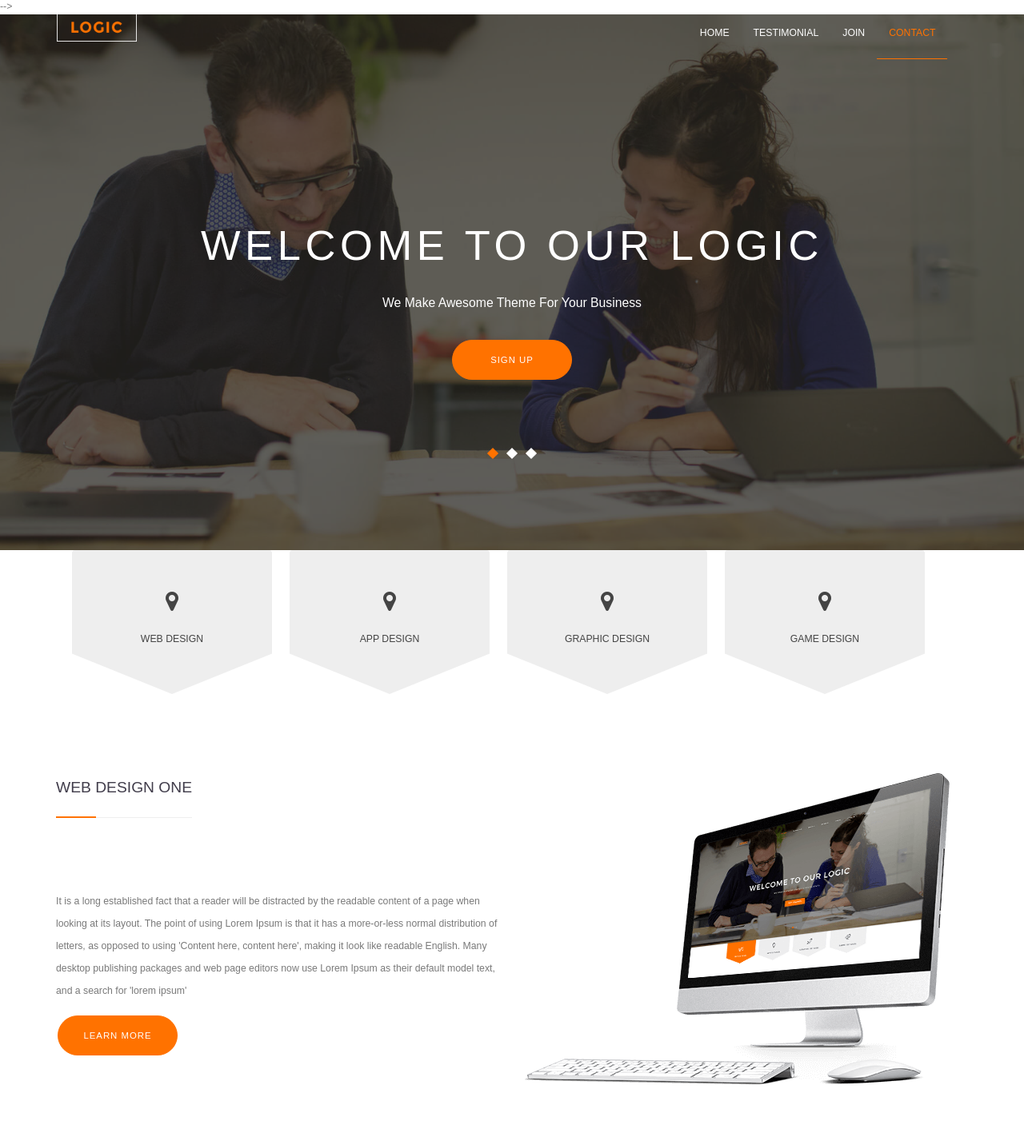
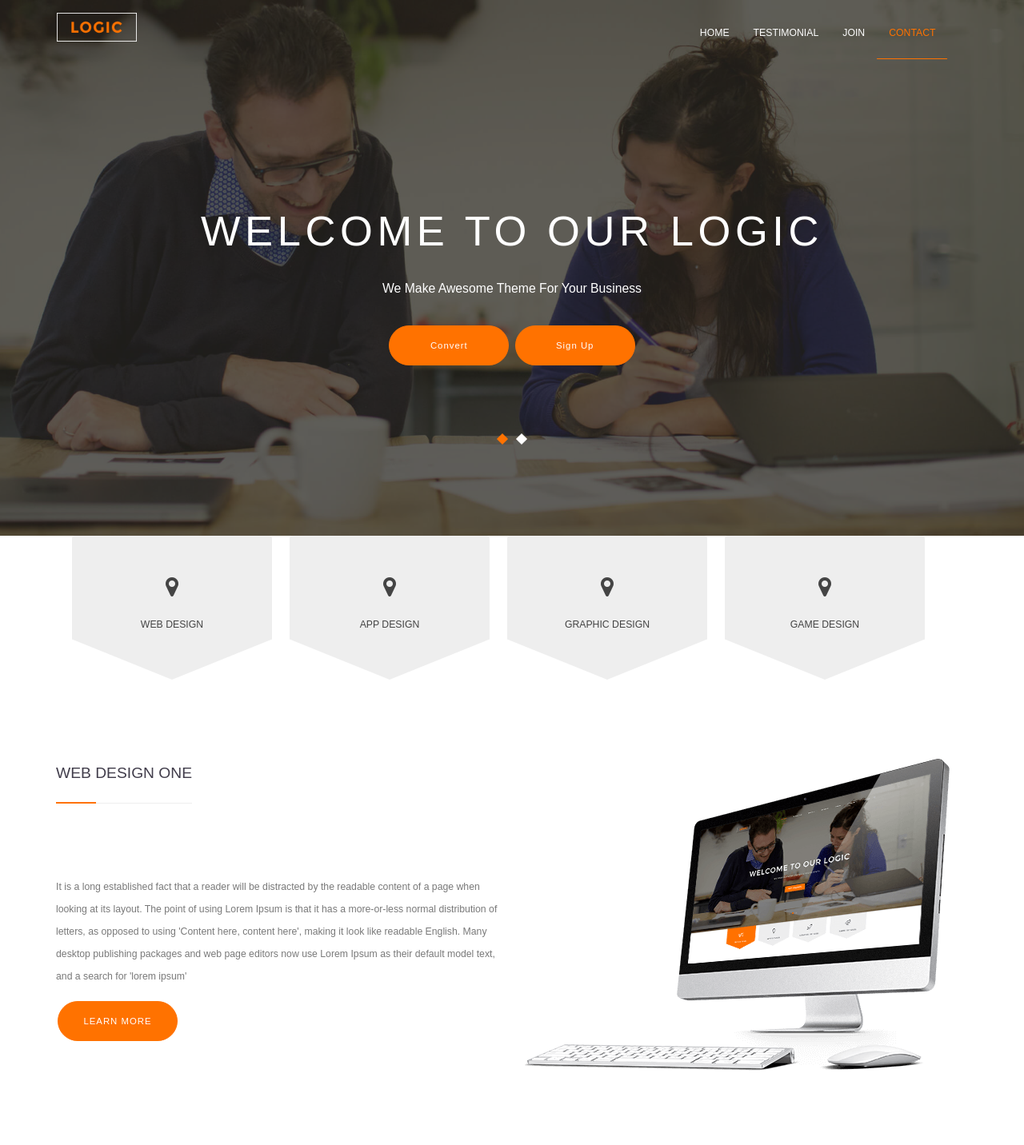
Before and after one commit to njerucyrus/kenyapesa, a PHP site: page /base.php in a window 1280 px wide. Shown: the top 1432 px of the page at 80% size. Run offline with PHP 8.4, Linux system fonts and the light colour scheme; some web fonts are replaced.

Commit message:
changed btns

```diff
--- a/head.inc.php
+++ b/head.inc.php
@@ -13,7 +13,7 @@
         <meta name="viewport" content="width=device-width, initial-scale=1">
         <link rel="apple-touch-icon" href="apple-touch-icon.png">
 
-<!--        <!--Google Font link-->-->
+<!--        <!--Google Font link-->
 <!--        <link href="https://fonts.googleapis.com/css?family=Montserrat:400,700" rel="stylesheet">-->
 <!--        <link href="https://fonts.googleapis.com/css?family=Raleway:400,600,700" rel="stylesheet">-->
 
--- a/home.inc.php
+++ b/home.inc.php
@@ -9,24 +9,15 @@
 <div class="overlay">
     <div class="container">
         <div class="row">
-            <div class="col-sm-12 ">
+            <div class="col-sm-12">
                 <div class="main_home_slider text-center">
                     <div class="single_home_slider">
                         <div class="main_home wow fadeInUp" data-wow-duration="700ms">
                             <h1>WELCOME TO OUR LOGIC</h1>
                             <p>We Make Awesome Theme For Your Business</p>
                             <div class="home_btn">
-                                <a href="" class="btn btn-primary" style="border-radius: 25px; margin: 2px;">SIGN UP</a>
-                            </div>
-
-                        </div>
-                    </div>
-                    <div class="single_home_slider">
-                        <div class="main_home wow fadeInUp" data-wow-duration="700ms">
-                            <h1>WELCOME TO OUR LOGIC</h1>
-                            <p>We Make Awesome Theme For Your Business</p>
-                            <div class="home_btn">
-                                <a href="" class="btn btn-primary">LEARN MORE</a>
+                                <a href="#convert" class="btn btn-primary">Convert </a>
+                                <a href="#signup" class="btn btn-primary">Sign Up</a>
                             </div>
 
                         </div>
@@ -36,8 +27,8 @@
                             <h1>WELCOME TO KENYAPESA </h1>
                             <p>INSTANT PAYPAL TO MPESA WITHDRAW SERVICES IN KENYA</p>
                             <div class="home_btn">
-                                <a href="" class="btn btn-primary">Convert  </a>
-                                <a href="" class="btn btn-primary">Sign up</a>
+                                <a href="#convert" class="btn btn-primary">Convert </a>
+                                <a href="#signup" class="btn btn-primary">Sign Up</a>
                             </div>
 
                         </div>
```
